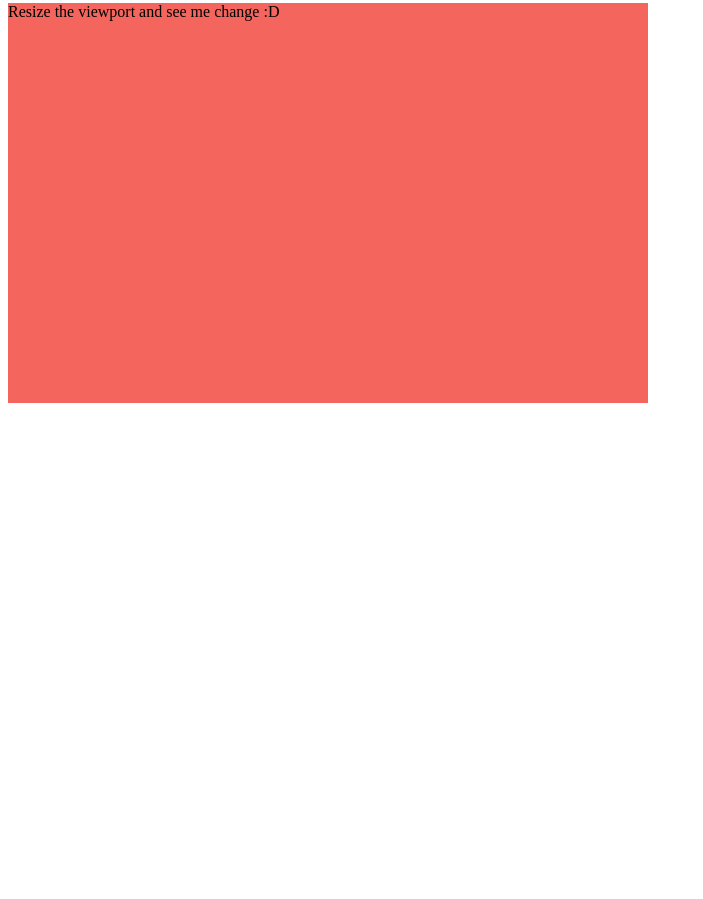
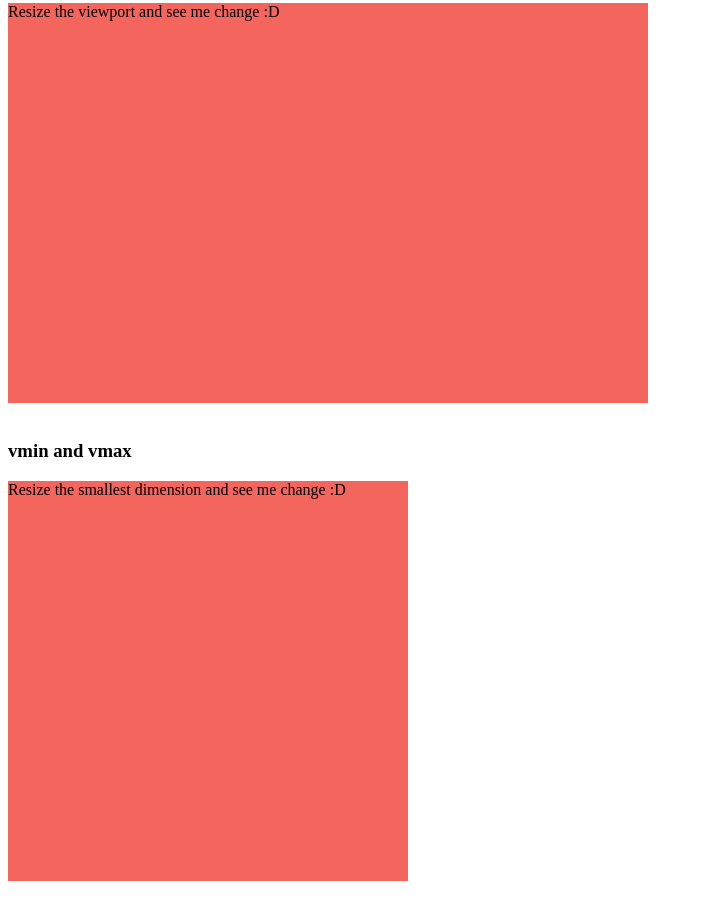
Before and after one commit to FadySamirSadek/CSS-Units, a plain HTML site: page index.html in a window 1280 px wide. Shown: the part 1679-2578 px from the top of the page, without its empty margins (0-703 px from the left). Before the commit the page ends 2100 px from the top, so only its background shows below. Drawn offline with Linux system fonts and the light colour scheme.

Commit message:
added vmin and vmax

```diff
--- a/index.html
+++ b/index.html
@@ -46,7 +46,14 @@
 			Resize the viewport and see me change :D
 		</div>
 		<br>
+
+		<h3>vmin and vmax</h3>
+		<div class="vminandvmax">
+			Resize the smallest dimension and see me change :D
+		</div>
+		<br>
 	</div>
+
 </content>
 
 </body>
--- a/style/style.css
+++ b/style/style.css
@@ -80,3 +80,9 @@
 	width: 50vw;
 	background-color: rgb(244,101,93);
 }
+/*vmin and vmax*/
+.vminandvmax{
+	height: 50vmin;
+	width: 50vmin;
+	background-color: rgb(244,101,93);
+}
```
